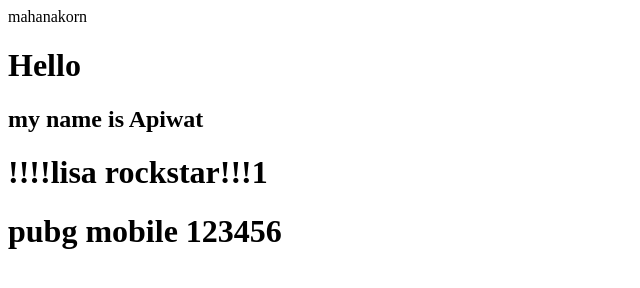
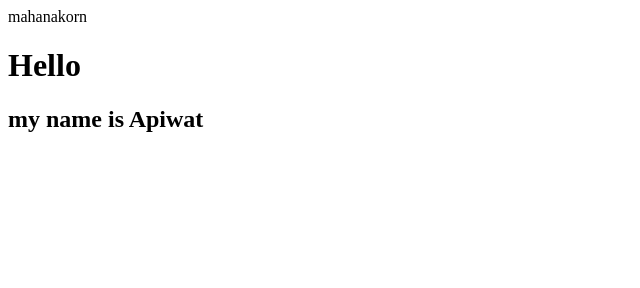
Before and after one commit to ApiwatSS/Lab2_1, a plain HTML site: page index.html in a window 1280 px wide. Shown: the whole page, without its empty margins (0-640 px from the left). Drawn offline with Linux system fonts and the light colour scheme.

Commit message:
Update index.html

```diff
--- a/index.html
+++ b/index.html
@@ -6,7 +6,6 @@
         <h1>Hello</h1>
         <h2>my name is Apiwat</h2>
 
-        <h1>!!!!lisa rockstar!!!1</h1>
-        <h1>pubg mobile 123456</h1>
+
     </body>
 </html>
```
